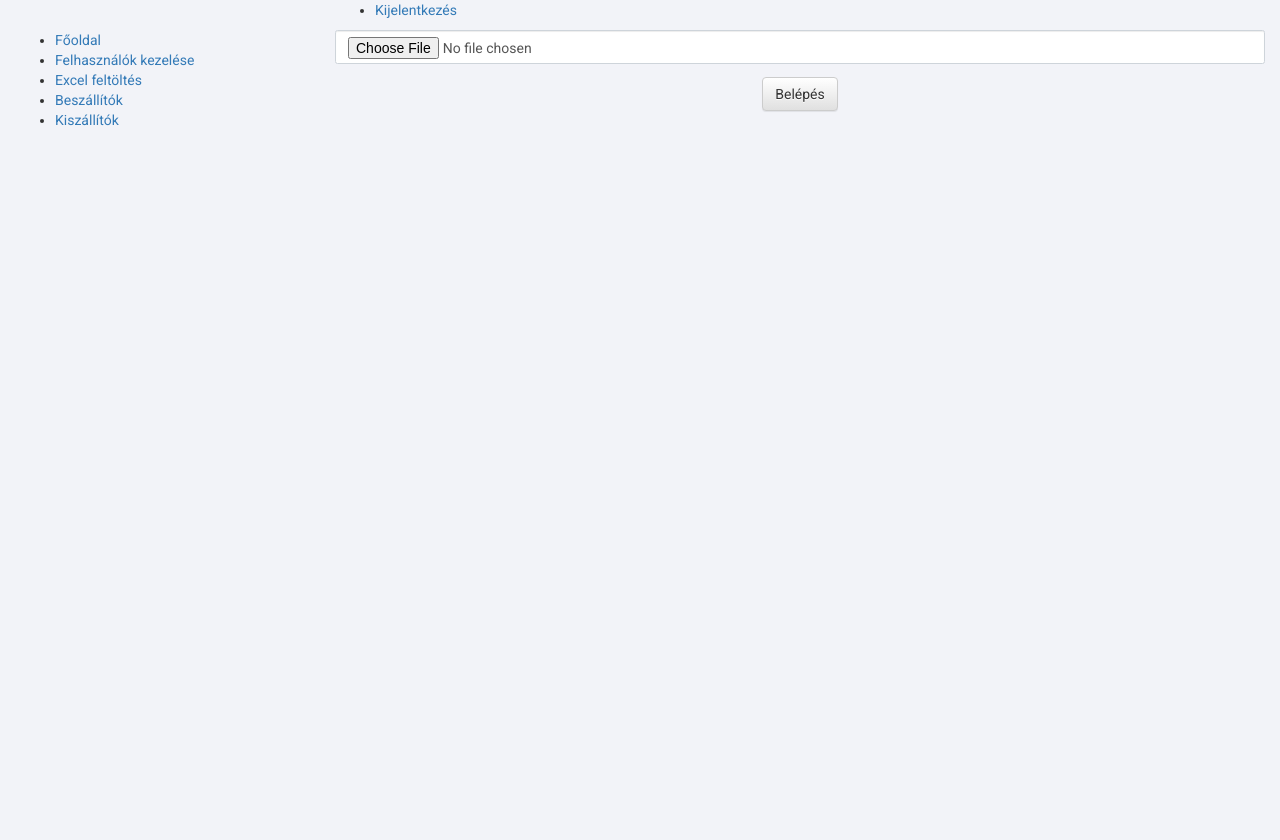
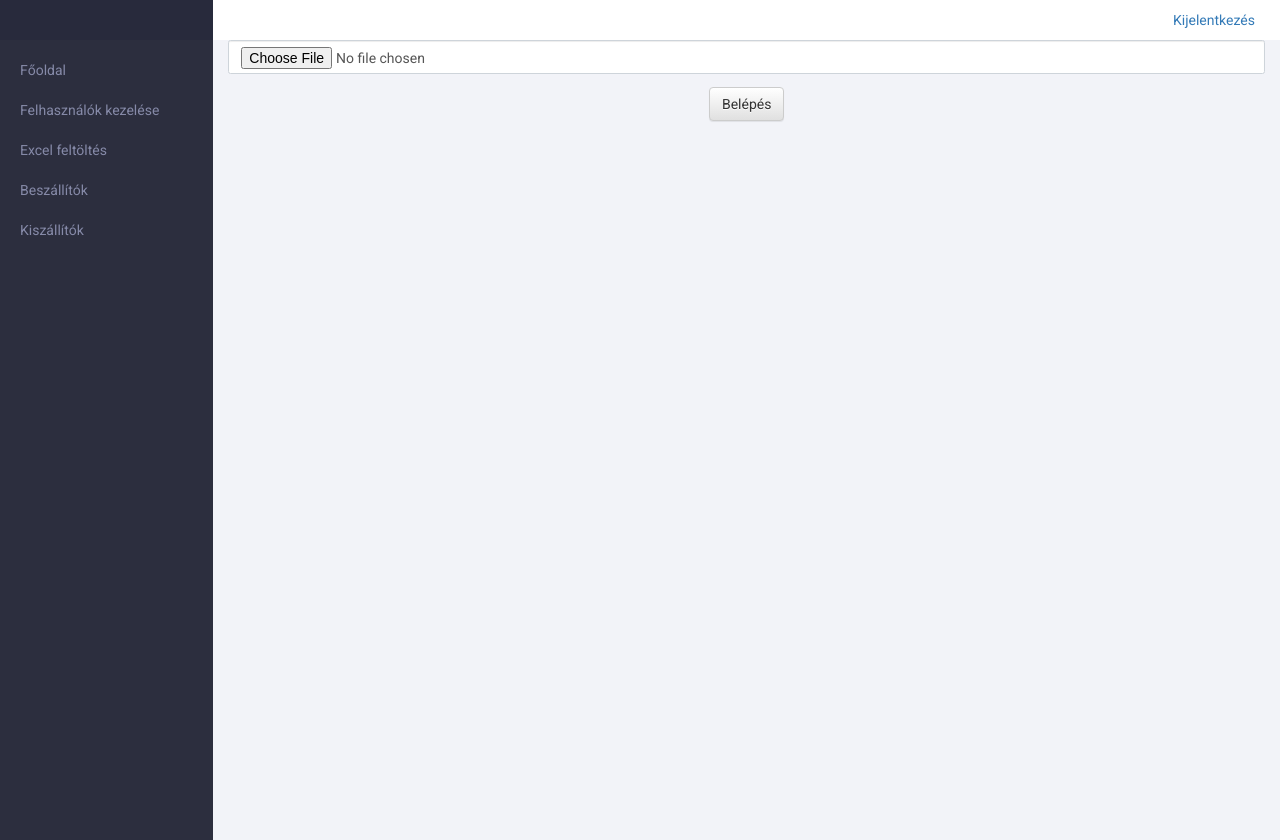
Before and after one commit to Retekk/jarat, a CodeIgniter app: page /jarat/index.php/xls/index in a window 1280 px wide. Before the commit the page ends 126 px from the top, so only its background shows below. Run offline with CodeIgniter, Linux system fonts and the light colour scheme; a user stored in the database is signed in.

Commit message:
menu style

```diff
--- a/application/views/templates/menu.php
+++ b/application/views/templates/menu.php
@@ -1,13 +1,13 @@
 <header id="mainheader">
 	<div class="container-fluid">
 		<div class="row">
-			<div class="col-md-3">
+			<div id="logo-container" class="col-md-2">
 				<div class="logo">
 					<img src="" />
 				</div>
 			</div>
-			<div class="col-md-9">
-				<ul>
+			<div id="header-menu-container" class="col-md-10">
+				<ul class="menu">
 					<li><a href="admin/logout">Kijelentkezés</a></li>
 				</ul>
 			</div>
@@ -17,8 +17,8 @@
 <div id="maincontent">
 	<div class="container-fluid">
 		<div class="row">
-			<div class="col-md-3 menu">
-				<ul>
+			<div id="main-menu-container" class="col-md-2">
+				<ul class="menu">
 					<li><a href="admin">Főoldal</a></li>
 					<li><a href="rkk_user">Felhasználók kezelése</a></li>
 					<li><a href="xls">Excel feltöltés</a></li>
@@ -26,5 +26,5 @@
 					<li><a href="kiszall'">Kiszállítók</a></li>
 				</ul>
 			</div>
-			<div class="col-md-9">
+			<div class="col-md-10">
 			<!--ide jön a content-->
--- a/assets/css/style.css
+++ b/assets/css/style.css
@@ -62,3 +62,53 @@ fieldset{
 	border: none;
 	background-image: none;
 }
+
+#logo-container{
+	background-color: #282a3c;
+}
+
+.logo{
+	height: 40px; /*amíg nincs logo*/
+}
+
+#header-menu-container{
+	background-color: #fff;
+}
+
+#main-menu-container{
+	background-color: #2c2e3e;
+	padding: 0;
+}
+
+.menu{
+	list-style: none;
+	padding: 0;
+	margin: 0;
+}
+
+#header-menu-container .menu{
+	text-align: right;
+}
+
+#header-menu-container .menu li>a{
+	display: inline-block;
+	padding: 10px;
+}
+
+#main-menu-container .menu{
+	margin-top: 10px;
+}
+#main-menu-container .menu li>a{
+	display: inline-block;
+	width: 100%;
+	padding-top: 10px;
+	padding-bottom: 10px;
+	padding-left: 20px;
+	color: #868aa8;
+}
+
+#main-menu-container .menu li a:hover{
+	text-decoration: none;
+	background-color: #292b3a;
+	color: #868aa8;
+}
--- a/assets/js/default.js
+++ b/assets/js/default.js
@@ -6,4 +6,5 @@ $(document).ready(function(){
 	var ih = h-(fh);
 
 	$("#maincontent").css("min-height", ih+"px");
+	$("#main-menu-container").css("min-height", ih+"px");
 });
```
